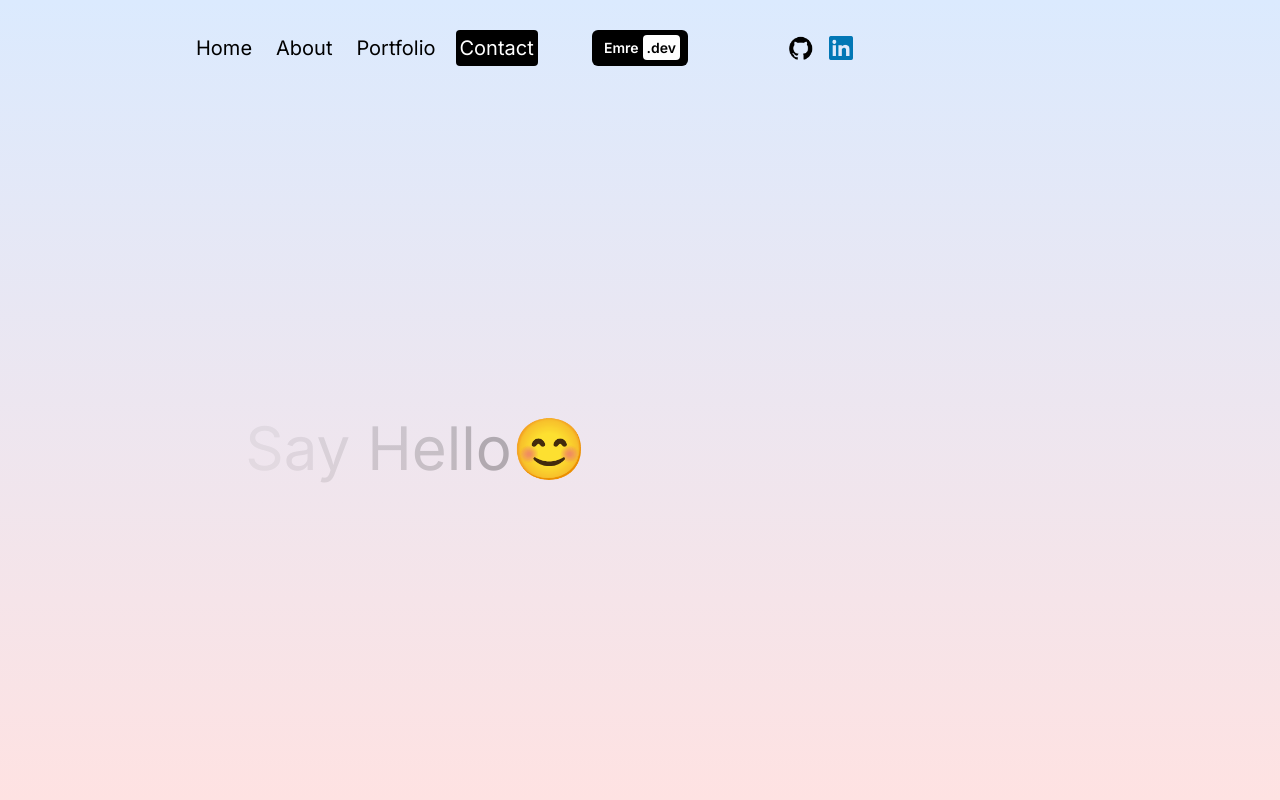
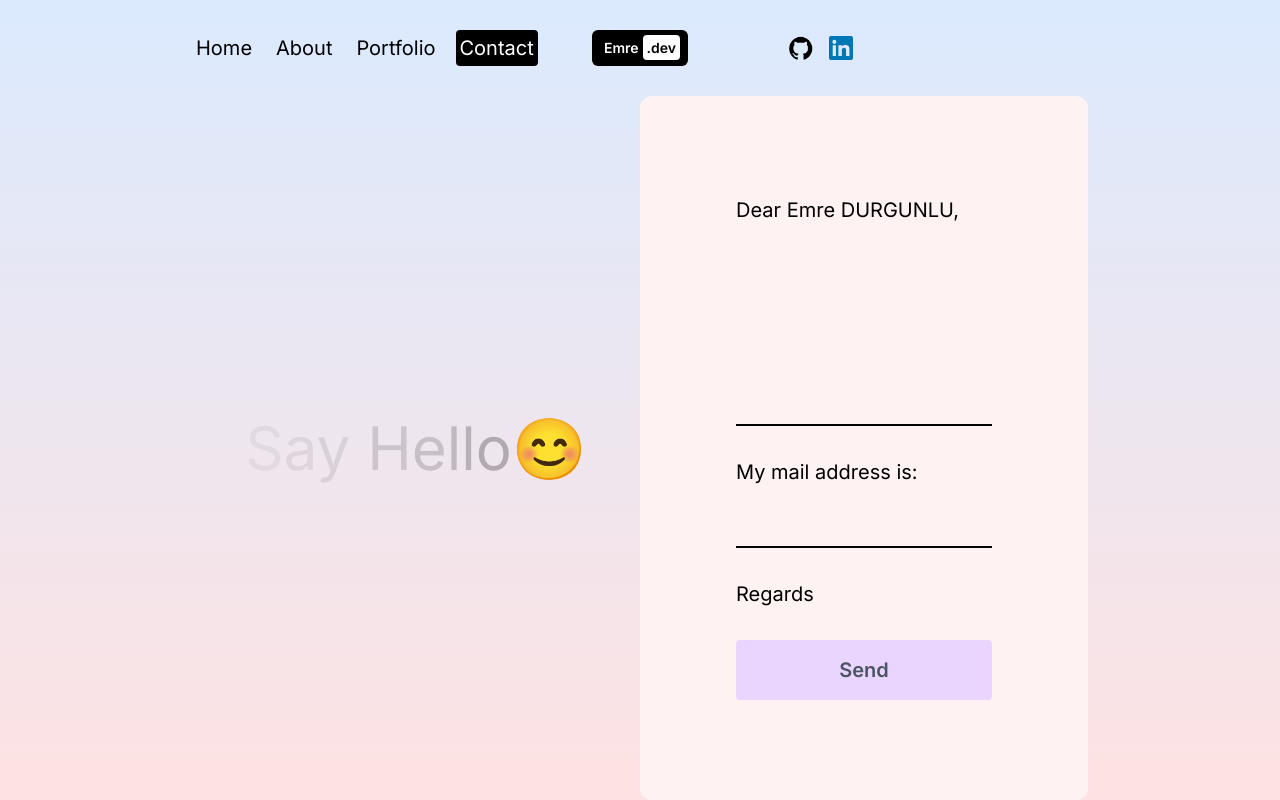
Before and after one commit to emredurgunlu/Nextjs-Portfolio, a Next.js app: page /contact in a window 1280 px wide. Built offline with nearby package versions, Linux system fonts and the light colour scheme.

Commit message:
contact page form style

```diff
--- a/app/contact/page.jsx
+++ b/app/contact/page.jsx
@@ -32,7 +32,22 @@ const ContactPage = () => {
           </div>
         </div>
         {/* FORM CONTAINER */}
-        <form className="h-1/2 lg:h-full lg:w-1/2"></form>
+        <form className="h-1/2 lg:h-full lg:w-1/2 bg-red-50 rounded-xl text-xl flex flex-col justify-center gap-8 p-24">
+          <span>Dear Emre DURGUNLU,</span>
+          <textarea
+            rows={6}
+            className="bg-transparent border-b-2 border-b-black outline-none resize-none"
+          />
+          <span>My mail address is:</span>
+          <input
+            type="text"
+            className="bg-transparent border-b-2 border-b-black outline-none"
+          />
+          <span>Regards</span>
+          <button className="bg-purple-200 rounded font-semibold text-gray-600 p-4">
+            Send
+          </button>
+        </form>
       </div>
     </motion.div>
   );
```
